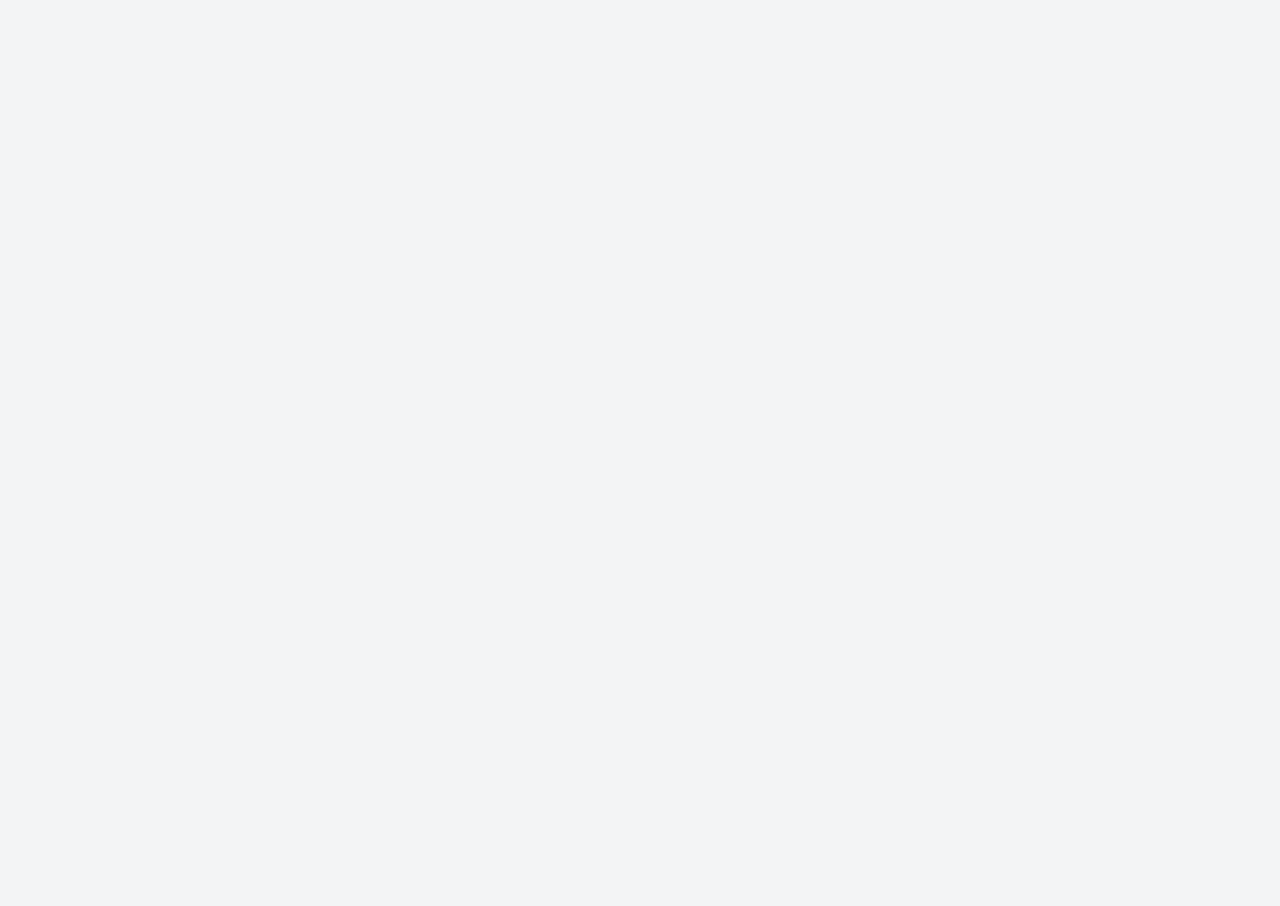
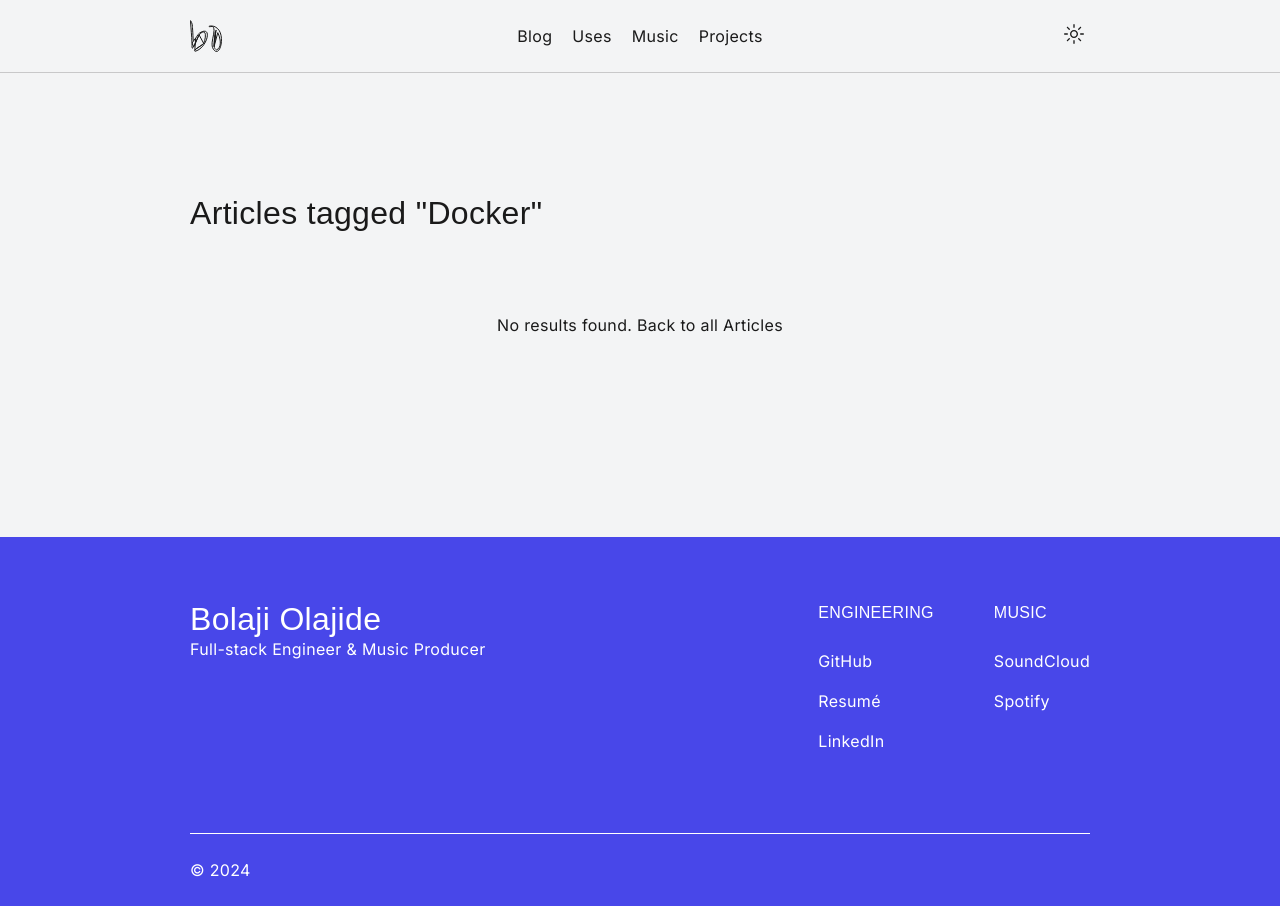
Before and after one commit to BolajiOlajide/portfolio-v2, a Next.js app: page /blog/tags/Docker in a window 1280 px wide. Before the commit this address had no page. Before the commit the page ends 800 px from the top, so only its background shows below. Built offline with nearby package versions, Linux system fonts and the light colour scheme; a web font is replaced by a local one.

Commit message:
feat: add route for tags

```diff
--- a/app/blog/page.tsx
+++ b/app/blog/page.tsx
@@ -10,7 +10,7 @@ export default function Page() {
     <section className='container'>
       <div className='blog'>
         <h2>Articles</h2>
-        <BlogPosts type='all' />
+        <BlogPosts  />
       </div>
     </section>
   );
--- /dev/null
+++ b/app/blog/tags/[tag]/page.tsx
@@ -0,0 +1,16 @@
+import { BlogPosts } from 'app/components/posts';
+
+export default function Tag({ params }) {
+  const tag = params.tag.replace('%20', ' ');
+
+  return (
+    <section className='container'>
+      <div className='blog'>
+        <h2>
+          Articles tagged <span className='tag'>"{tag}"</span>
+        </h2>
+        <BlogPosts tag={tag} />
+      </div>
+    </section>
+  );
+}
--- a/app/blog/utils.ts
+++ b/app/blog/utils.ts
@@ -8,6 +8,12 @@ export type PostMetadata = {
   image?: string;
   tags: string[];
   readTime: string;
+};
+
+export type Post = {
+  slug: string;
+  metadata: PostMetadata;
+  content: string;
 };
 
 function parseFrontmatter(fileContent: string) {
@@ -27,7 +33,9 @@ function parseFrontmatter(fileContent: string) {
     if (key.trim() !== 'tags') {
       metadata[key.trim() as keyof Omit<PostMetadata, 'tags'>] = value;
     } else {
-      metadata['tags'] = value.split(',').map((tag) => tag.trim());
+      metadata['tags'] = value
+        .split(',')
+        .map((tag) => tag.trim().toLowerCase());
     }
   });
 
@@ -89,6 +97,13 @@ export function getLastThreeBlogPosts() {
   return getBlogPosts().slice(0, 3);
 }
 
+export function getBlogPostByTag(tag: string): any {
+  const allPosts = getBlogPosts();
+  return tag === ''
+    ? allPosts
+    : allPosts.filter((post) => post.metadata.tags.includes(tag));
+}
+
 export function formatDate(date: string, includeRelative = false) {
   let currentDate = new Date();
   if (!date.includes('T')) {
--- a/app/components/posts.tsx
+++ b/app/components/posts.tsx
@@ -1,21 +1,25 @@
 import Link from 'next/link';
 import {
   formatDate,
-  getBlogPosts,
+  getBlogPostByTag,
   getLastThreeBlogPosts,
 } from 'app/blog/utils';
 import { ArrowRightIcon } from '@radix-ui/react-icons';
 
+// I limited the amount of tags to show to 3.
+
 type Props = {
-  type: 'all' | 'latest';
+  tag?: string;
+  latest?: boolean;
 };
 
-export function BlogPosts({ type }: Props) {
-  let allBlogs = type === 'all' ? getBlogPosts() : getLastThreeBlogPosts();
+export function BlogPosts({ latest = false, tag = '' }: Props) {
+  let allBlogs = latest ? getLastThreeBlogPosts() : getBlogPostByTag(tag);
 
   return (
-    <div className='posts'>
-      {allBlogs.map((post) => (
+    <div>
+      {allBlogs.length > 0 ? (
+        allBlogs.map((post) => (
           <Link key={post.slug} className='post' href={`/blog/${post.slug}`}>
             <time>{formatDate(post.metadata.date, false)}</time>
             <div className='post__content'>
@@ -23,9 +27,9 @@ export function BlogPosts({ type }: Props) {
                 <p> {post.metadata.title}</p>
                 <div className='post__tags'>
                   {post.metadata.tags.slice(0, 3).map((tag) => (
-                  <span key={tag} className='status status--outline'>
-                    {tag}
-                  </span>
+                    <Link href={`/blog/tags/${tag}`} key={tag}>
+                      <span className='status status--outline'>{tag}</span>
+                    </Link>
                   ))}
                 </div>
               </div>
@@ -33,7 +37,14 @@ export function BlogPosts({ type }: Props) {
               <ArrowRightIcon />
             </div>
           </Link>
-      ))}
+        ))
+      ) : (
+        <div className='posts--empty link-underline link-underline--accent'>
+          <p>
+            No results found. <Link href='/blog'>Back to all Articles</Link>
+          </p>
+        </div>
+      )}
     </div>
   );
 }
--- a/app/page.tsx
+++ b/app/page.tsx
@@ -69,7 +69,7 @@ export default function Page() {
         </div>
 
         <div>
-          <BlogPosts type='latest' />
+          <BlogPosts latest />
         </div>
       </section>
     </div>
--- a/styles/_components.scss
+++ b/styles/_components.scss
@@ -107,6 +107,10 @@
 
   h2 {
     margin-bottom: 40px;
+
+    span {
+      text-transform: capitalize;
+    }
   }
 
   // .status {
--- a/styles/_elements.scss
+++ b/styles/_elements.scss
@@ -259,6 +259,14 @@
   }
 }
 
+.posts {
+  &--empty {
+    margin: auto;
+    margin-top: 80px;
+    text-align: center;
+  }
+}
+
 .styled {
   &-text {
     padding: 6px 16px;
```
Lines whose indentation alone changed are shown as unchanged.
